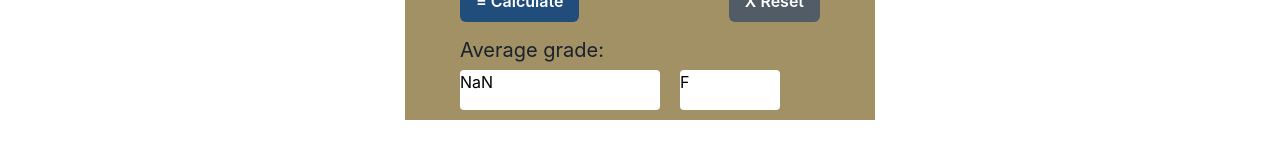
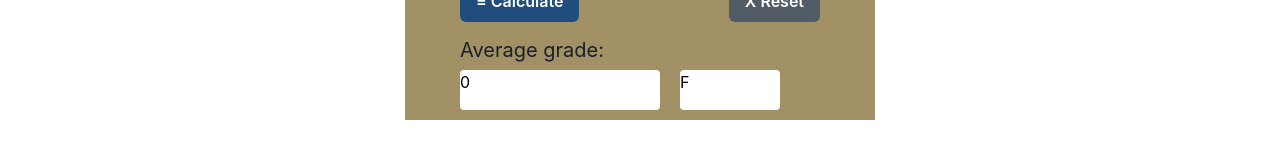
Before and after one commit to danctila/calculator-frontend, a React (Vite) app in the folder CALCULATORFRONTEND/: page / in a window 1280 px wide. Shown: the part 458-616 px from the top of the page. Built offline with nearby package versions, Linux system fonts and the light colour scheme.

Commit message:
Fixed calculator logic

```diff
--- a/CALCULATORFRONTEND/src/Components/Calculator.tsx
+++ b/CALCULATORFRONTEND/src/Components/Calculator.tsx
@@ -13,6 +13,7 @@ const Calculator = () => {
   const [formFields, setFormFields] = useState([
     { pointsEarned: "", totalPoints: "", category: "" },
   ]);
+  const [avgGrade, setAvgGrade] = useState(0);
 
   const handleFormChange = (
     event: ChangeEvent<HTMLInputElement | HTMLSelectElement>,
@@ -25,6 +26,7 @@ const Calculator = () => {
 
   const submit = (e: { preventDefault: () => void }) => {
     e.preventDefault();
+    setAvgGrade(calculation());
   };
 
   const addFields = () => {
@@ -61,6 +63,9 @@ const Calculator = () => {
     let aflEarnedNum = aflEarned.map((i) => Number(i));
     let aflTotalsNum = aflTotals.map((i) => Number(i));
 
+    //test
+    console.log(formFields);
+
     // send to backend right here
     console.log(aolEarnedNum);
     console.log(aolTotalsNum);
@@ -85,16 +90,34 @@ const Calculator = () => {
     );
     console.log(aflTotalsSum); // 64
 
-    let aolCalculated = 0.8 * (aolEarnedSum / aolTotalsSum);
-    console.log(aolCalculated); // 0.7811...
-    let aflCalculated = 0.2 * (aflEarnedSum / aflTotalsSum);
-    console.log(aflCalculated); // 0.1648...
+    //console.log(aolCalculated); // 0.7811...
 
-    let finalGrade = 100 * (aolCalculated + aflCalculated);
+    //console.log(aflCalculated); // 0.1648...
+
+    let finalGrade = 0;
+    let aolCalculated = 0;
+    let aflCalculated = 0;
+    aolCalculated = 0.8 * (aolEarnedSum / aolTotalsSum);
+    aflCalculated = 0.2 * (aflEarnedSum / aflTotalsSum);
+
+    if (aolCalculated > 0 && aflCalculated > 0) {
+      console.log("1st conditional");
+
+      finalGrade = 100 * (aolCalculated + aflCalculated);
+    } else if (aolCalculated > 0) {
+      console.log("2st conditional");
+      aolCalculated = aolEarnedSum / aolTotalsSum;
+      finalGrade = 100 * aolCalculated;
+    } else if (aflCalculated > 0) {
+      console.log("3st conditional");
+      aflCalculated = aflEarnedSum / aflTotalsSum;
+      finalGrade = 100 * aflCalculated;
+    } else {
+      console.log("4st conditional");
+      finalGrade = 0;
+    }
     console.log("Your final grade is: " + finalGrade);
-    if ((finalGrade = NaN)) {
-      return "";
-    }
+
     return finalGrade;
   };
 
@@ -210,10 +233,10 @@ const Calculator = () => {
           </Text>
           <HStack spacing="20px">
             <Box bg="white" color="black" borderRadius="4" w="200px" h="40px">
-              <Text>{calculation()}</Text>
+              <Text>{avgGrade}</Text>
             </Box>
             <Box bg="white" color="black" borderRadius="4" w="100px" h="40px">
-              <Text>{letter(calculation())}</Text>
+              <Text>{letter(avgGrade)}</Text>
             </Box>
           </HStack>
         </Box>
```
